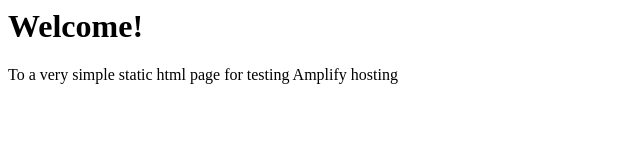
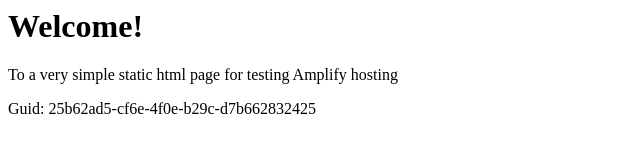
Before and after one commit to aws-aemilia-fra/Github-PR-Commit-Integration-Test-DoNotTouch-Gith-OKSLNVO2-v1-prod-eu-central-1, a website: page src/index.html in a window 1280 px wide. Shown: the whole page, without its empty margins (0-640 px from the left). Drawn offline with Linux system fonts and the light colour scheme.

Commit message:
commit from integ tests

```diff
--- a/src/index.html
+++ b/src/index.html
@@ -1,3 +1,5 @@
+
+
 <html lang="en">
 
 <head>
@@ -10,6 +12,6 @@
 <body>
     <h1>Welcome!</h1>
     <p>To a very simple static html page for testing Amplify hosting</p>
-</body>
+    <p>Guid: 25b62ad5-cf6e-4f0e-b29c-d7b662832425</p></body>
 
 </html>
```
